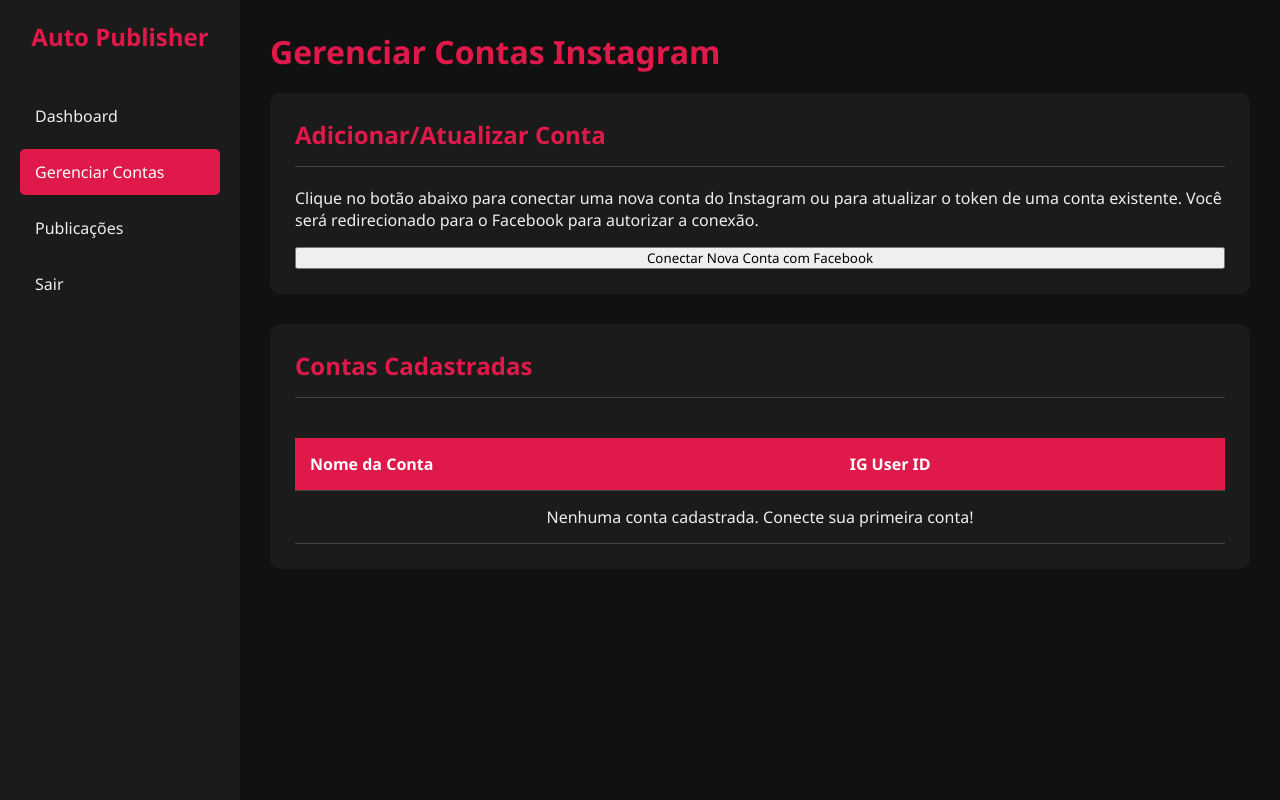
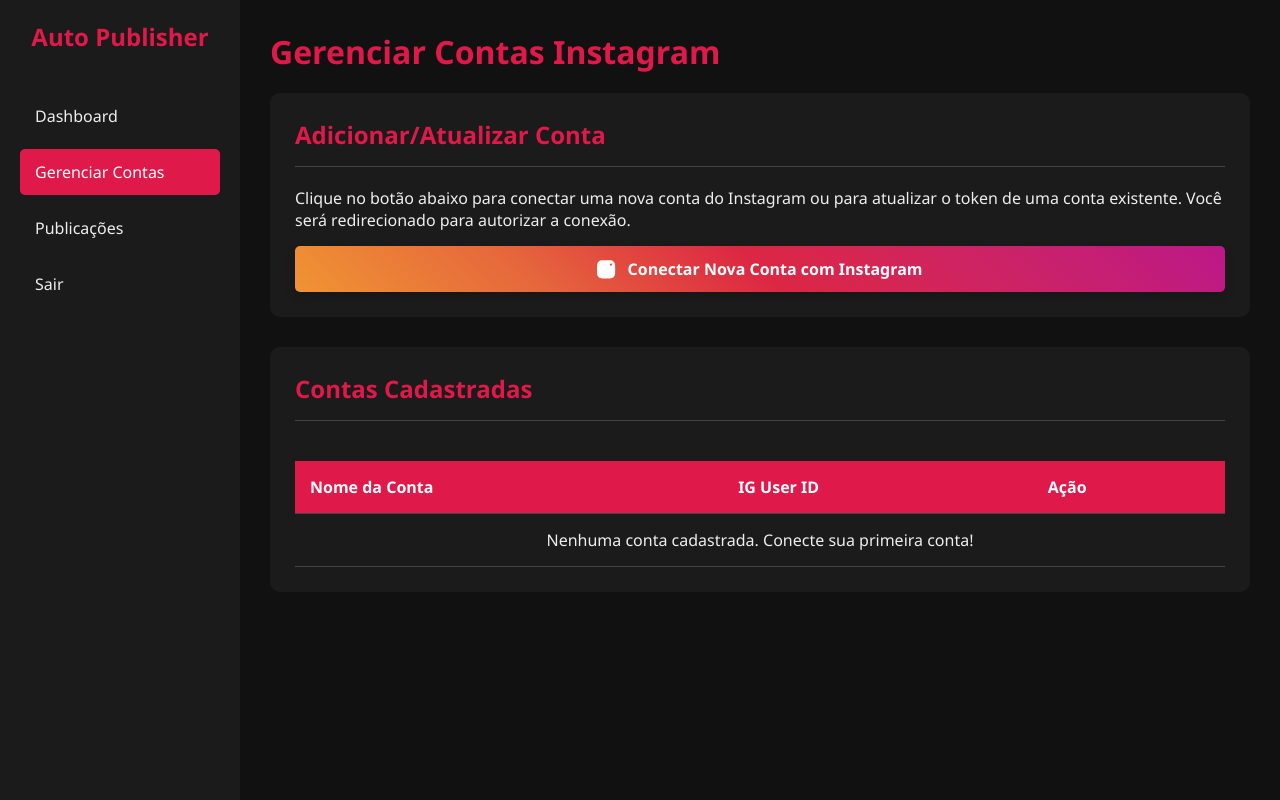
Before and after one commit to gabrigalhardo/auto_publisher, a Flask app: page /contas in a window 1280 px wide. Run offline with Flask 3, Linux system fonts and the light colour scheme; the visitor is signed in with stand-in values (Sample User, id 1); data that the repository does not hold is empty.

Commit message:
Atualizando layout do método de login da rede social

```diff
--- a/landing_page/app.py
+++ b/landing_page/app.py
@@ -303,6 +303,33 @@
 
     return redirect(url_for('contas'))
 
+# ================= REMOVER CONTA =================
+@app.route("/remover_conta/<int:conta_id>", methods=["POST"])
+@login_required
+def remover_conta(conta_id):
+    db = get_db()
+    cursor = db.cursor()
+    try:
+        # A cláusula "AND usuario_id=%s" é uma camada CRÍTICA de segurança.
+        # Ela garante que um usuário só pode remover uma conta que lhe pertence.
+        cursor.execute(
+            "DELETE FROM contas WHERE id=%s AND usuario_id=%s",
+            (conta_id, current_user.id)
+        )
+        db.commit()
+
+        # cursor.rowcount retorna o número de linhas afetadas. Se for > 0, a exclusão funcionou.
+        if cursor.rowcount > 0:
+            flash("Conta removida com sucesso!")
+        else:
+            flash("Não foi possível remover a conta. Talvez ela não exista ou não pertença a você.")
+    except mysql.connector.Error as err:
+        flash(f"Ocorreu um erro ao remover a conta: {err}")
+    finally:
+        db.close()
+
+    return redirect(url_for('contas'))
+
 # ================= CANCELAR AGENDAMENTO =================
 @app.route("/cancel_agendamento/<int:pub_id>", methods=["POST"])
 @login_required
--- a/landing_page/static/css/style.css
+++ b/landing_page/static/css/style.css
@@ -315,6 +315,39 @@
     width: 100%; /* Faz o botão ocupar toda a largura do link */
 }
 
+/* Botão de conexão com o Instagram */
+.btn-instagram {
+    display: inline-flex;
+    align-items: center;
+    justify-content: center;
+    gap: 12px; /* Espaço entre o ícone e o texto */
+    padding: 12px 20px;
+    border-radius: 5px;
+    color: white;
+    font-weight: bold;
+    font-size: 1rem;
+    text-decoration: none;
+    border: none;
+    cursor: pointer;
+    width: 100%;
+    margin-top: 15px;
+    transition: transform 0.2s ease-in-out, box-shadow 0.2s ease-in-out;
+
+    /* O famoso gradiente do Instagram */
+    background: linear-gradient(45deg, #f09433 0%, #e6683c 25%, #dc2743 50%, #cc2366 75%, #bc1888 100%);
+    box-shadow: 0 4px 10px rgba(0, 0, 0, 0.2);
+}
+
+.btn-instagram:hover {
+    color: white;
+    transform: scale(1.02); /* Efeito de leve crescimento */
+    box-shadow: 0 6px 15px rgba(0, 0, 0, 0.3);
+}
+
+.btn-instagram svg {
+    height: 1.3em; /* Ajusta o tamanho do ícone */
+}
+
 /* Custom File Input */
 input[type="file"] {
     background-color: transparent;
--- a/landing_page/templates/contas.html
+++ b/landing_page/templates/contas.html
@@ -17,9 +17,13 @@
 
 <div class="card">
     <h2>Adicionar/Atualizar Conta</h2>
-    <p>Clique no botão abaixo para conectar uma nova conta do Instagram ou para atualizar o token de uma conta existente. Você será redirecionado para o Facebook para autorizar a conexão.</p>
-    <a href="{{ url_for('iniciar_conexao_instagram') }}" class="button-link">
-        <button type="button">Conectar Nova Conta com Facebook</button>
+    <p>Clique no botão abaixo para conectar uma nova conta do Instagram ou para atualizar o token de uma conta existente. Você será redirecionado para autorizar a conexão.</p>
+
+    <a href="{{ url_for('iniciar_conexao_instagram') }}" class="btn-instagram">
+        <svg xmlns="http://www.w3.org/2000/svg" height="1em" viewBox="0 0 448 512" fill="currentColor">
+            <path d="M224.1 141c-63.6 0-114.9 51.3-114.9 114.9s51.3 114.9 114.9 114.9S339 319.5 339 255.9 287.7 141 224.1 141zm0 189.6c-41.1 0-74.7-33.5-74.7-74.7s33.5-74.7 74.7-74.7 74.7 33.5 74.7 74.7-33.6 74.7-74.7 74.7zm146.4-194.3c0 14.9-12 26.8-26.8 26.8-14.9 0-26.8-12-26.8-26.8s12-26.8 26.8-26.8 26.8 12 26.8 26.8zm76.1 27.2c-1.7-35.9-9.9-67.7-36.2-93.9-26.2-26.2-58-34.4-93.9-36.2-37-2.1-147.9-2.1-184.9 0-35.8 1.7-67.6 9.9-93.9 36.1s-34.4 58-36.2 93.9c-2.1 37-2.1 147.9 0 184.9 1.7 35.9 9.9 67.7 36.2 93.9 26.3 26.2 58 34.4 93.9 36.2 37 2.1 147.9 2.1 184.9 0 35.9-1.7 67.7-9.9 93.9-36.2 26.2-26.2 34.4-58 36.2-93.9 2.1-37 2.1-147.8 0-184.8z"/>
+        </svg>
+        Conectar Nova Conta com Instagram
     </a>
 </div>
 
@@ -31,22 +35,26 @@
                 <tr>
                     <th>Nome da Conta</th>
                     <th>IG User ID</th>
-                    </tr>
+                    <th>Ação</th> </tr>
             </thead>
             <tbody>
                 {% for conta in contas %}
                 <tr>
                     <td>{{ conta.username }}</td>
                     <td>{{ conta.ig_user_id }}</td>
+                    <td>
+                        <form action="{{ url_for('remover_conta', conta_id=conta.id) }}" method="POST" onsubmit="return confirm('Tem certeza que deseja remover esta conta? Esta ação não pode ser desfeita.');">
+                            <button type="submit" class="btn-danger">Remover</button>
+                        </form>
+                    </td>
                 </tr>
                 {% else %}
                 <tr>
-                    <td colspan="2" style="text-align: center;">Nenhuma conta cadastrada. Conecte sua primeira conta!</td>
+                    <td colspan="3" style="text-align: center;">Nenhuma conta cadastrada. Conecte sua primeira conta!</td>
                 </tr>
                 {% endfor %}
             </tbody>
         </table>
     </div>
 </div>
-
 {% endblock %}
```
